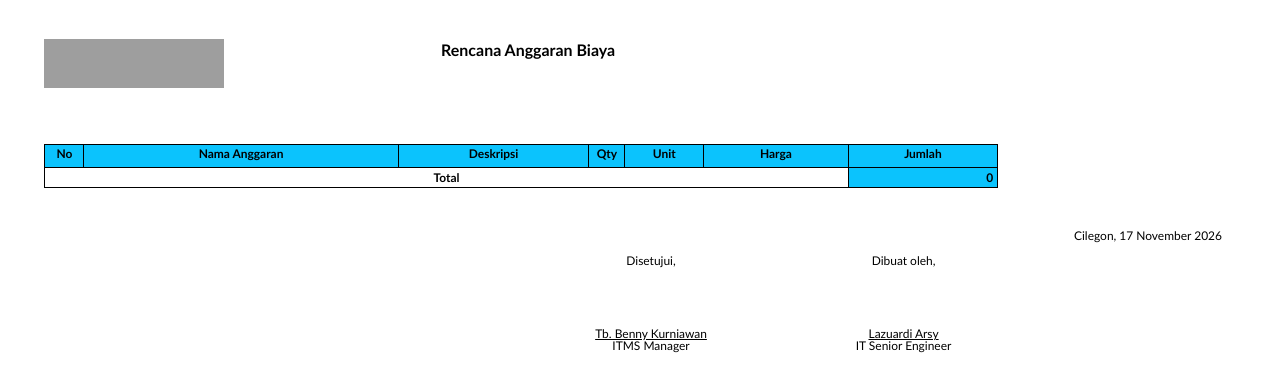
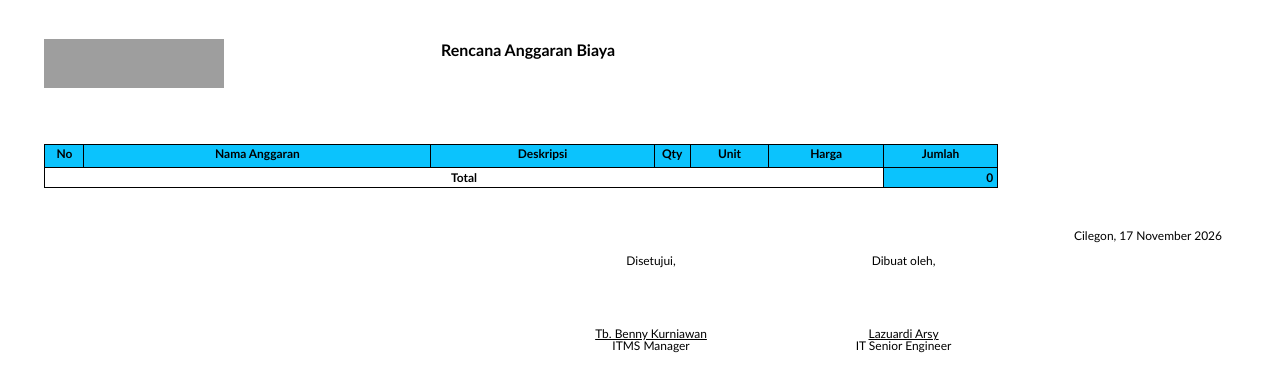
Before and after one commit to biankazahirra/itms-one, a Laravel app: template resources/views/documents/rab-pdf.blade.php in a window 1280 px wide. Shown: the top 392 px of the page. Run offline with Laravel 12, Linux system fonts and the light colour scheme; the template is opened without the code that fills it, so the values that code supplies are empty; parts of the project's set-up code (start-up, migrations or seed data) failed here and were passed over; grey boxes are pictures that could not be loaded.

Commit message:
fix: shrink Harga and Jumlah columns, widen Nama and Deskripsi

```diff
--- a/resources/views/documents/rab-pdf.blade.php
+++ b/resources/views/documents/rab-pdf.blade.php
@@ -80,12 +80,12 @@
         }
 
         th.no { width: 4.09%; }
-        th.name { width: 33%; }
-        th.description { width: 20.01%; }
+        th.name { width: 36.43%; }
+        th.description { width: 23.43%; }
         th.qty { width: 3.77%; }
         th.unit { width: 8.28%; }
-        th.price { width: 15.16%; }
-        th.amount { width: 15.69%; }
+        th.price { width: 12%; }
+        th.amount { width: 12%; }
 
         td.no { text-align: center; }
         td.qty { text-align: center; }
```
